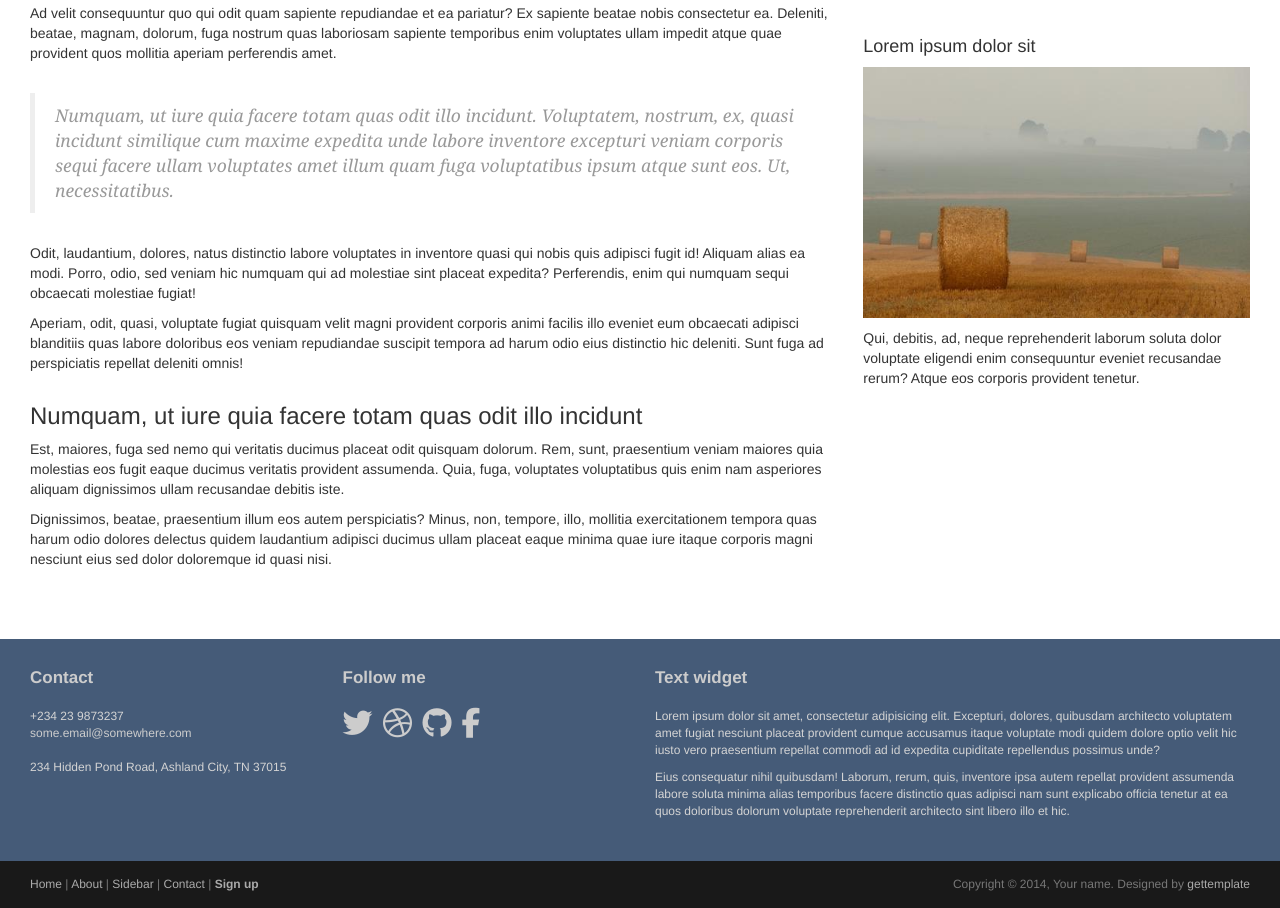
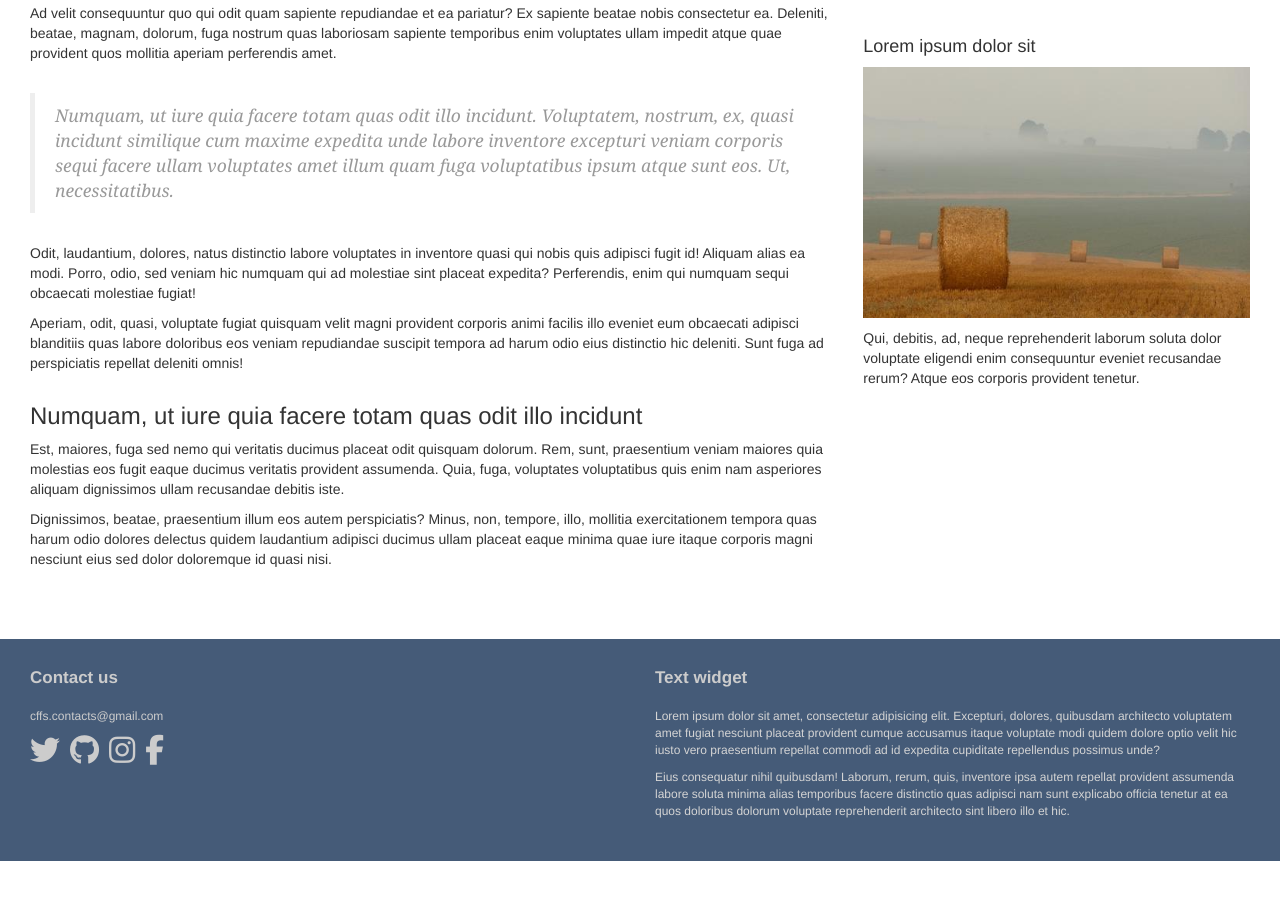
Before and after one commit to James471/cffs-website, a plain HTML site: page sponsors.html in a window 1280 px wide. Shown: the part 610-1518 px from the top of the page. After the commit the page ends 1471 px from the top, so only its background shows below. Drawn offline with nearby package versions, Linux system fonts and the light colour scheme.

Commit message:
Update sponsors.html

```diff
--- a/sponsors.html
+++ b/sponsors.html
@@ -4,15 +4,13 @@
 	<meta charset="utf-8">
 	<meta name="viewport"    content="width=device-width, initial-scale=1.0">
 	<meta name="description" content="">
-	<meta name="author"      content="Sergey Pozhilov (GetTemplate.com)">
-
-	<title>Right Sidebar template - Progressus Bootstrap template</title>
+    <title>Sponsors - CFFS 2021</title>
 
 	<link rel="shortcut icon" href="assets/images/gt_favicon.png">
 
 	<link rel="stylesheet" media="screen" href="http://fonts.googleapis.com/css?family=Open+Sans:300,400,700">
 	<link rel="stylesheet" href="assets/css/bootstrap.min.css">
-        <script src="https://kit.fontawesome.com/e7a1628be4.js" crossorigin="anonymous"></script>
+  <script src="https://kit.fontawesome.com/e7a1628be4.js" crossorigin="anonymous"></script>
 	<!-- Custom styles for our template -->
 	<link rel="stylesheet" href="assets/css/bootstrap-theme.css" media="screen" >
 	<link rel="stylesheet" href="assets/css/main.css">
@@ -35,9 +33,9 @@
 			</div>
 			<div class="navbar-collapse collapse">
 				<ul class="nav navbar-nav pull-right">
-				        <li><a href="index.html">Home</a></li>
+                    <li><a href="index.html">Home</a></li>
 					<li><a href="rules.html">Rules</a></li>
-	                                <li><a href="peoples.html">Peoples</a></li>
+                    <li><a href="people.html">People</a></li>
 					<li class="active"><a href="sponsors.html">Sponsors</a></li>
 					<li><a href="contact.html">Contact Us</a></li>
 					<li><a class="btn" href="register.html">Register</a></li>
@@ -54,7 +52,7 @@
 
 		<ol class="breadcrumb">
 			<li><a href="index.html">Home</a></li>
-			<li class="active">Right Sidebar</li>
+			<li class="active">Sponsors</li>
 		</ol>
 
 		<div class="row">
@@ -119,28 +117,30 @@
 				<div class="row">
 
 					<div class="col-md-3 widget">
-						<h3 class="widget-title">Contact</h3>
+						<h3 class="widget-title">Contact us</h3>
 						<div class="widget-body">
-							<p>+234 23 9873237<br>
-								<a href="mailto:#">some.email@somewhere.com</a><br>
-								<br>
-								234 Hidden Pond Road, Ashland City, TN 37015
+							<p>
+								<a href="mailto:#">cffs.contacts@gmail.com</a>
 							</p>
-						</div>
-					</div>
 
-					<div class="col-md-3 widget">
-						<h3 class="widget-title">Follow me</h3>
-						<div class="widget-body">
 							<p class="follow-me-icons clearfix">
 								<a href=""><i class="fa fa-twitter fa-2"></i></a>
-								<a href=""><i class="fa fa-dribbble fa-2"></i></a>
 								<a href=""><i class="fa fa-github fa-2"></i></a>
+								<a href=""><i class="fa fa-instagram fa-2"></i></a>
 								<a href=""><i class="fa fa-facebook fa-2"></i></a>
 							</p>
 						</div>
 					</div>
-
+					<div class="col-md-3 widget">
+											<h3 class="widget-title"></h3>
+											<div class="widget-body">
+												<p class="follow-me-icons clearfix">
+													<!-- <a href=""><i class="fa fa-twitter fa-2"></i></a>
+													<a href=""><i class="fa fa-instagram fa-2"></i></a>
+													<a href=""><i class="fa fa-facebook fa-2"></i></a> -->
+												</p>
+											</div>
+										</div>
 					<div class="col-md-6 widget">
 						<h3 class="widget-title">Text widget</h3>
 						<div class="widget-body">
@@ -153,33 +153,7 @@
 			</div>
 		</div>
 
-		<div class="footer2">
-			<div class="container">
-				<div class="row">
 
-					<div class="col-md-6 widget">
-						<div class="widget-body">
-							<p class="simplenav">
-								<a href="#">Home</a> |
-								<a href="about.html">About</a> |
-								<a href="sidebar-right.html">Sidebar</a> |
-								<a href="contact.html">Contact</a> |
-								<b><a href="signup.html">Sign up</a></b>
-							</p>
-						</div>
-					</div>
-
-					<div class="col-md-6 widget">
-						<div class="widget-body">
-							<p class="text-right">
-								Copyright &copy; 2014, Your name. Designed by <a href="http://gettemplate.com/" rel="designer">gettemplate</a>
-							</p>
-						</div>
-					</div>
-
-				</div> <!-- /row of widgets -->
-			</div>
-		</div>
 	</footer>
 
 
```
